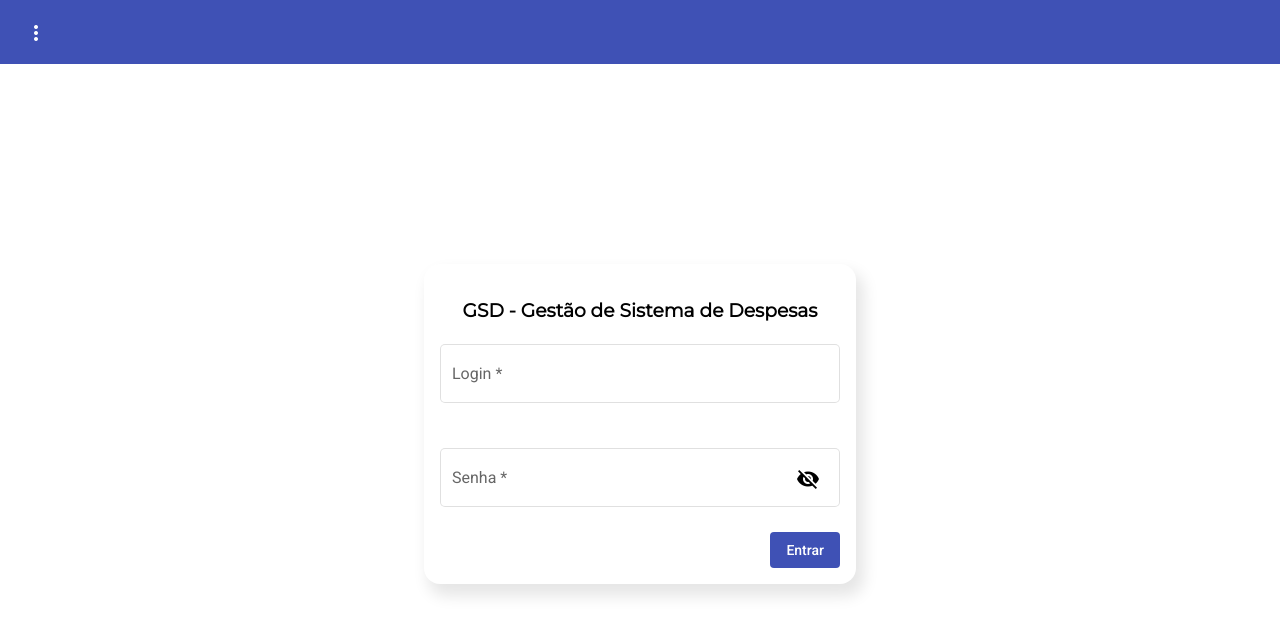
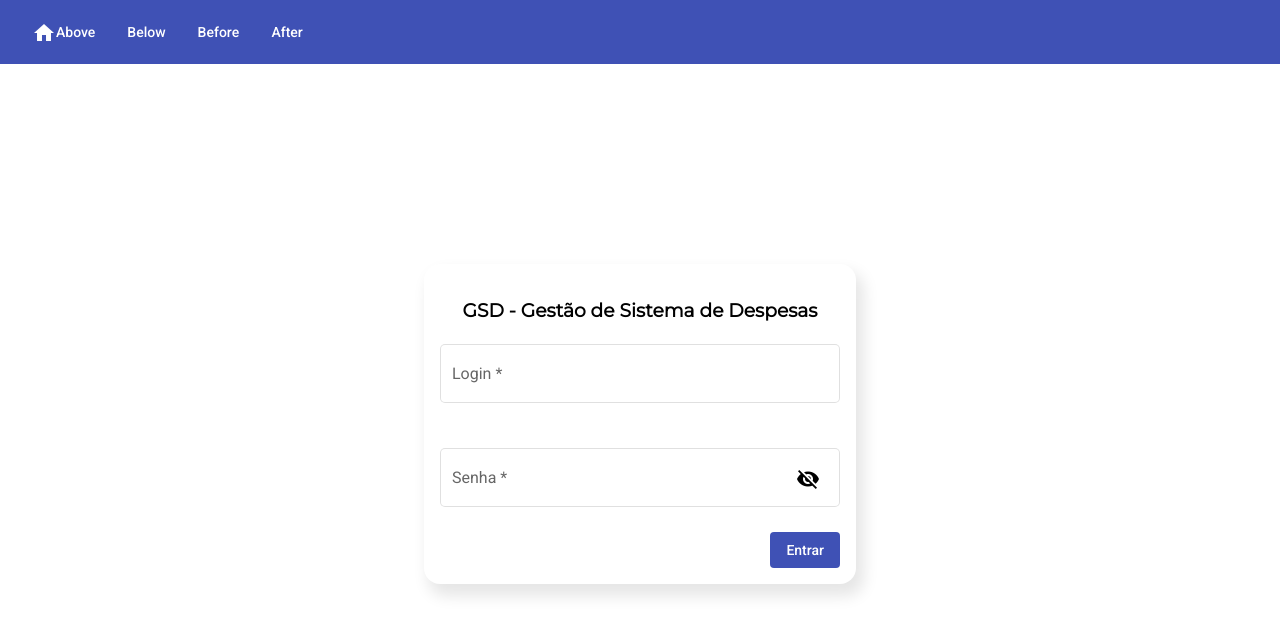
Before and after one commit to renatopedrosal/prototipo-gsd, an Angular app: page /login in a window 1280 px wide. Shown: the top 634 px of the page. Built offline with nearby package versions, Linux system fonts and the light colour scheme.

Commit message:
Update app.component.html

```diff
--- a/src/app/app.component.html
+++ b/src/app/app.component.html
@@ -7,7 +7,7 @@
     </button>
   </mat-menu> -->
 
-  <button mat-icon-button [matMenuTriggerFor]="menu">
+  <!-- <button mat-icon-button [matMenuTriggerFor]="menu">
     <mat-icon>more_vert</mat-icon>
   </button>
   <mat-menu #menu="matMenu">
@@ -23,6 +23,35 @@
       <mat-icon>home</mat-icon>
       <span>Home</span>
     </button>
+  </mat-menu> -->
+
+  <button mat-button [matMenuTriggerFor]="aboveMenu">
+    <mat-icon>home</mat-icon>
+    <span>Above</span>
+  </button>
+  <mat-menu #aboveMenu="matMenu" yPosition="above">
+    <button mat-menu-item>
+      <span>Item 1</span>
+    </button>
+    <button mat-menu-item>Item 2</button>
+  </mat-menu>
+
+  <button mat-button [matMenuTriggerFor]="belowMenu">Below</button>
+  <mat-menu #belowMenu="matMenu" yPosition="above">
+    <button mat-menu-item>Item 1</button>
+    <button mat-menu-item>Item 2</button>
+  </mat-menu>
+
+  <button mat-button [matMenuTriggerFor]="beforeMenu">Before</button>
+  <mat-menu #beforeMenu="matMenu" xPosition="after">
+    <button mat-menu-item>Item 1</button>
+    <button mat-menu-item>Item 2</button>
+  </mat-menu>
+
+  <button mat-button [matMenuTriggerFor]="afterMenu">After</button>
+  <mat-menu #afterMenu="matMenu" xPosition="after">
+    <button mat-menu-item>Item 1</button>
+    <button mat-menu-item>Item 2</button>
   </mat-menu>
 </mat-toolbar>
 
```
